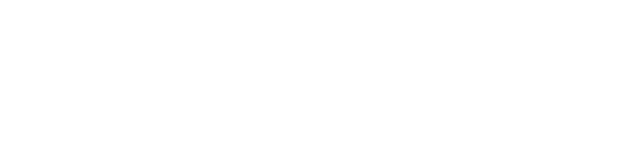
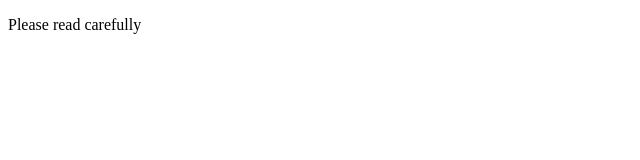
Before and after one commit to Akaki91/House-renovation-website, a plain HTML site: page index.html in a window 1280 px wide. Shown: the whole page, without its empty margins (0-640 px from the left). Drawn offline with Linux system fonts and the light colour scheme.

Commit message:
first steps

```diff
--- a/index.html
+++ b/index.html
@@ -8,5 +8,9 @@
 </head>
 <body>
 
+    <p>
+        Please read carefully
+    </p>
+
 </body>
 </html>
```
